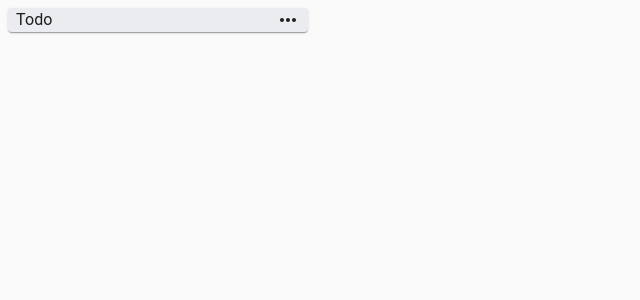
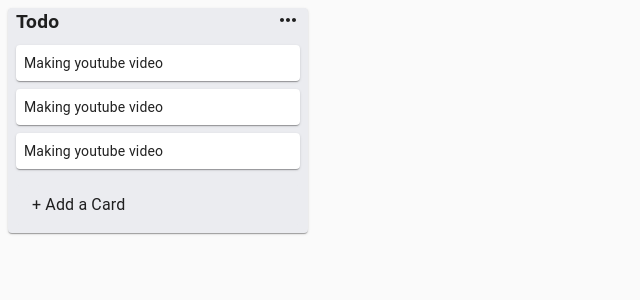
Before and after one commit to ducthai127/20201210-ReactJS-CloneTrello, a React (Create React App) app: page / in a window 1280 px wide. Shown: the top 300 px of the page, without its empty margins (0-640 px from the left). Built offline with nearby package versions, Linux system fonts and the light colour scheme.

Commit message:
card component, input component

```diff
--- a/src/App.js
+++ b/src/App.js
@@ -1,5 +1,5 @@
 import React from "react";
-import List from "./components/List";
+import List from "./components/List/List";
 
 export default function App() {
   return (
--- /dev/null
+++ b/src/components/Card.js
@@ -0,0 +1,20 @@
+import { Paper } from "@material-ui/core";
+import { makeStyles } from "@material-ui/core/styles";
+import React from "react";
+
+const useStyle = makeStyles((theme) => ({
+  card: {
+    padding: theme.spacing(1),
+    margin: theme.spacing(1),
+  },
+}));
+
+export default function Card() {
+  const classes = useStyle();
+
+  return (
+    <div>
+      <Paper className={classes.card}>Making youtube video</Paper>
+    </div>
+  );
+}
--- /dev/null
+++ b/src/components/Input/InputCard.js
@@ -0,0 +1,54 @@
+import { Button, IconButton, InputBase, Paper } from "@material-ui/core";
+import { fade, makeStyles } from "@material-ui/core/styles";
+import ClearIcon from "@material-ui/icons/Clear";
+import React from "react";
+
+const useStyle = makeStyles((theme) => ({
+  card: {
+    margin: theme.spacing(0, 1, 1, 1),
+    paddingBottom: theme.spacing(4),
+  },
+  input: {
+    margin: theme.spacing(1),
+  },
+  confirm: {
+    margin: theme.spacing(0, 1, 1, 1),
+  },
+  btnConfirm: {
+    background: "#5aac44",
+    color: "#fff",
+    "&:hover": {
+      background: fade("#5aac44", 0.75),
+    },
+  },
+}));
+
+export default function InputCard({ setOpen }) {
+  const classes = useStyle();
+
+  return (
+    <div>
+      <div>
+        <Paper className={classes.card}>
+          <InputBase
+            multiline
+            onBlur={() => setOpen(false)}
+            fullWidth
+            inputProps={{
+              className: classes.input,
+            }}
+            placeholder="Enter a title of this card..."
+          />
+        </Paper>
+      </div>
+      <div className={classes.confirm}>
+        <Button className={classes.btnConfirm} onClick={() => setOpen(false)}>
+          Add Card
+        </Button>
+        <IconButton onClick={() => setOpen(false)}>
+          <ClearIcon />
+        </IconButton>
+      </div>
+    </div>
+  );
+}
--- /dev/null
+++ b/src/components/Input/InputContainer.js
@@ -0,0 +1,40 @@
+import { Collapse, Paper, Typography } from "@material-ui/core";
+import { fade, makeStyles } from "@material-ui/core/styles";
+import React, { useState } from "react";
+import InputCard from "./InputCard";
+
+const useStyle = makeStyles((theme) => ({
+  root: {
+    marginTop: theme.spacing(2),
+  },
+  addCard: {
+    padding: theme.spacing(1, 1, 1, 2),
+    margin: theme.spacing(0, 1, 1, 1),
+    background: "#ebecf0",
+    "&:hover": {
+      backgroundColor: fade("#000", 0.25),
+    },
+  },
+}));
+
+export default function InputContainer() {
+  const classes = useStyle();
+  const [open, setOpen] = useState(false);
+
+  return (
+    <div className={classes.root}>
+      <Collapse in={open}>
+        <InputCard setOpen={setOpen} />
+      </Collapse>
+      <Collapse in={!open}>
+        <Paper
+          className={classes.addCard}
+          elevation={0}
+          onClick={() => setOpen(!open)}
+        >
+          <Typography>+ Add a Card</Typography>
+        </Paper>
+      </Collapse>
+    </div>
+  );
+}
--- a/src/components/List.js
+++ b/src/components/List/List.js
@@ -1,6 +1,8 @@
+import { CssBaseline, Paper } from "@material-ui/core";
+import { makeStyles } from "@material-ui/core/styles";
 import React from "react";
-import { CssBaseline, Paper, Typography } from "@material-ui/core";
-import { makeStyles } from "@material-ui/core/styles";
+import Card from "../Card";
+import InputContainer from "../Input/InputContainer";
 import Title from "./Title";
 
 const useStyle = makeStyles((theme) => ({
@@ -13,11 +15,16 @@
 
 export default function List() {
   const classes = useStyle();
+
   return (
     <div>
       <Paper className={classes.root}>
         <CssBaseline />
         <Title />
+        <Card />
+        <Card />
+        <Card />
+        <InputContainer />
       </Paper>
     </div>
   );
--- a/src/components/Title.js
+++ b/src/components/List/Title.js
@@ -1,7 +1,7 @@
-import React, { useState } from "react";
 import { InputBase, Typography } from "@material-ui/core";
 import { makeStyles } from "@material-ui/core/styles";
 import MoreHorizIcon from "@material-ui/icons/MoreHoriz";
+import React, { useState } from "react";
 
 const useStyle = makeStyles((theme) => ({
   editableTitleContainer: {
@@ -10,8 +10,12 @@
   },
   editableTitle: {
     flexGrow: 1,
+    fontSize: "1.2rem",
+    fontWeight: "bold",
   },
   input: {
+    fontSize: "1.2rem",
+    fontWeight: "bold",
     margin: theme.spacing(1),
     "&:focus": {
       background: "#ddd",
```
Also changed, not shown: 1 other file (tests, documents, lock files or other folders).
